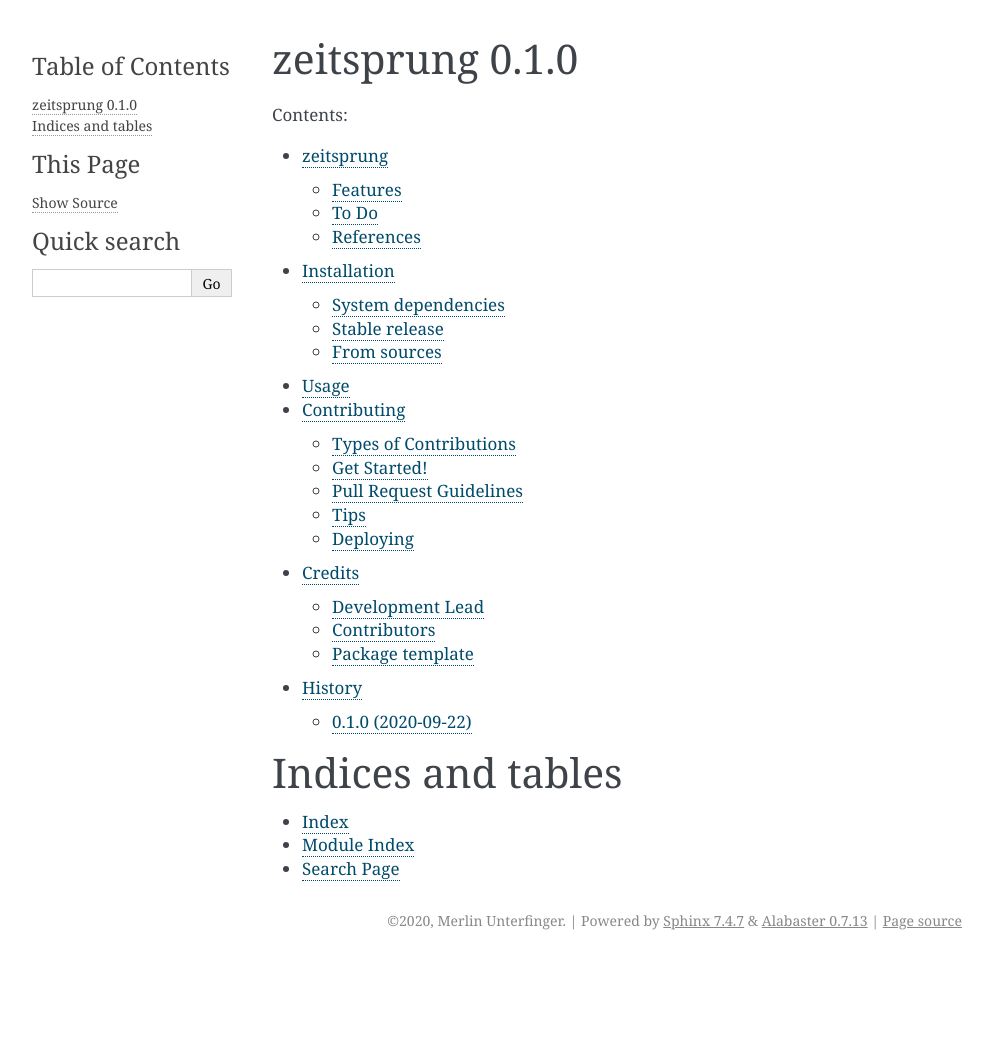
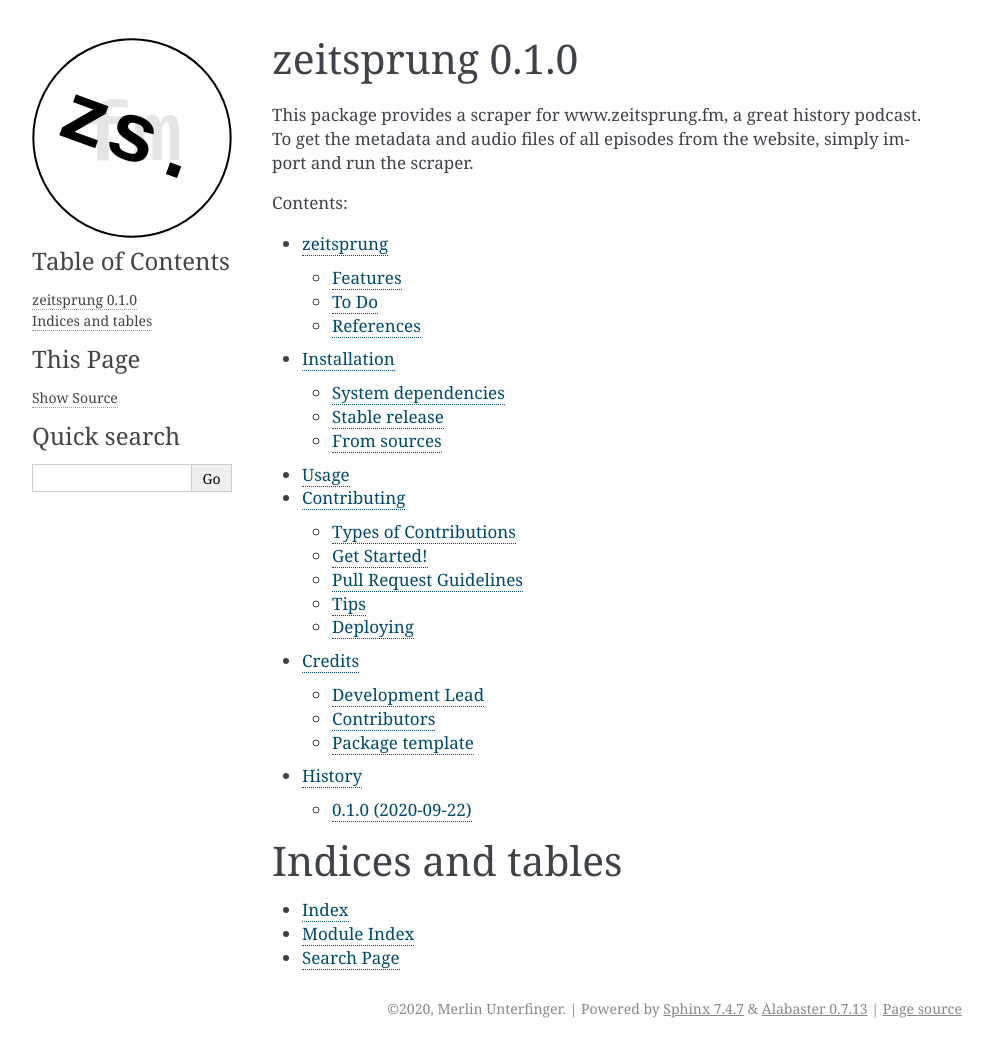
Before and after one commit to munterfi/zeitsprung, a Sphinx documentation site: the page built from docs/index.rst, in a window 1280 px wide. Shown: the whole page, without its empty margins (148-1141 px from the left). Built offline with Sphinx 7.4.7, drawn with Linux system fonts in a browser that asks for light colours; pages that are not in the unit, such as notebooks, are missing from menus; before the commit the page ends 960 px from its top, so only the background shows below that.

Commit message:
Add logo and favicon.

```diff
--- a/docs/conf.py
+++ b/docs/conf.py
@@ -93,12 +93,17 @@ html_theme = 'alabaster'
 # theme further.  For a list of options available for each theme, see the
 # documentation.
 #
-# html_theme_options = {}
+html_theme_options = {
+    'github_user': 'munterfinger',
+    'github_repo': 'zeitsprung'
+}
 
 # Add any paths that contain custom static files (such as style sheets) here,
 # relative to this directory. They are copied after the builtin static files,
 # so a file named "default.css" will overwrite the builtin "default.css".
 html_static_path = ['_static']
+html_logo = "_static/logo.svg"
+html_favicon = "_static/favicon.png"
 
 
 # -- Options for HTMLHelp output ---------------------------------------
--- a/docs/index.rst
+++ b/docs/index.rst
@@ -1,5 +1,8 @@
 zeitsprung |version|
 ====================
+
+This package provides a scraper for www.zeitsprung.fm, a great history podcast.
+To get the metadata and audio files of all episodes from the website, simply import and run the scraper.
 
 .. toctree::
    :maxdepth: 2
--- a/docs/installation.rst
+++ b/docs/installation.rst
@@ -15,7 +15,7 @@ macOS (using homebrew)
     $ brew install ffmpeg
 
 Linux (using aptitude):
-______
+_______________________
 .. code-block:: console
 
     $ apt-get install ffmpeg libavcodec-extra
```
Also changed, not shown: docs/_static/favicon.png (added), docs/_static/logo.svg (added), 1 other file.
